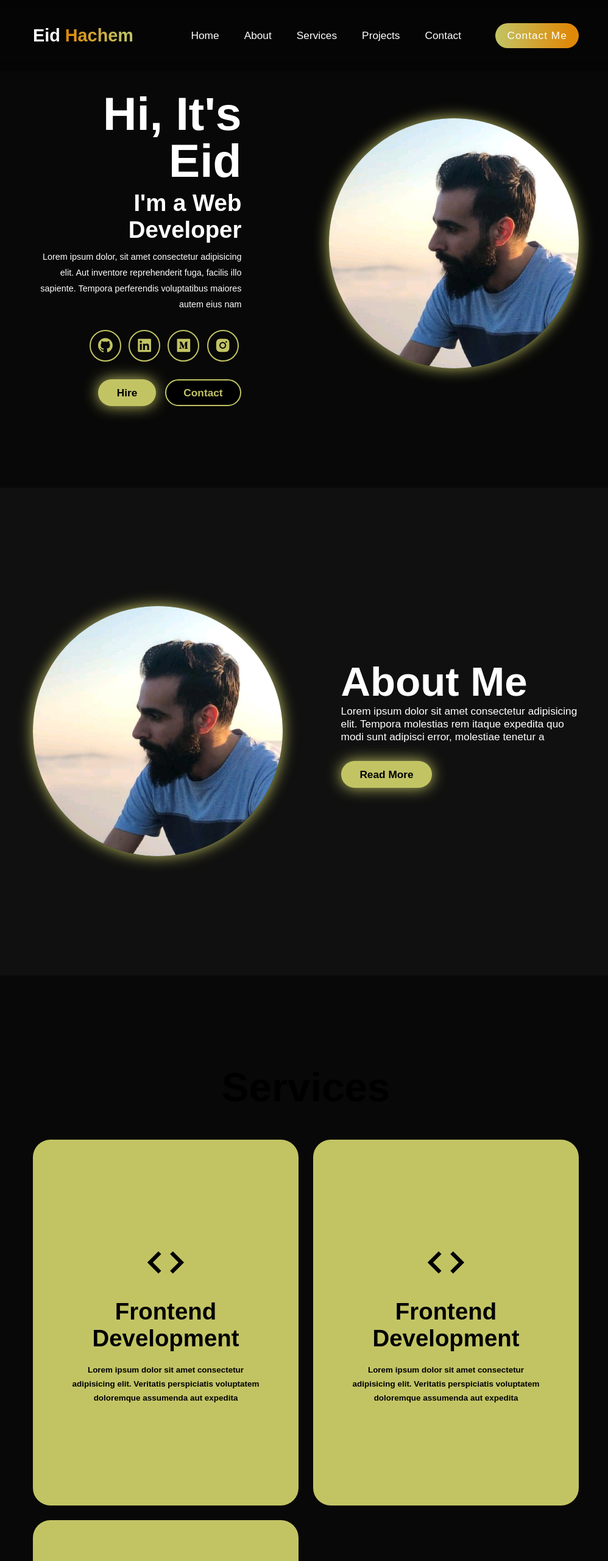
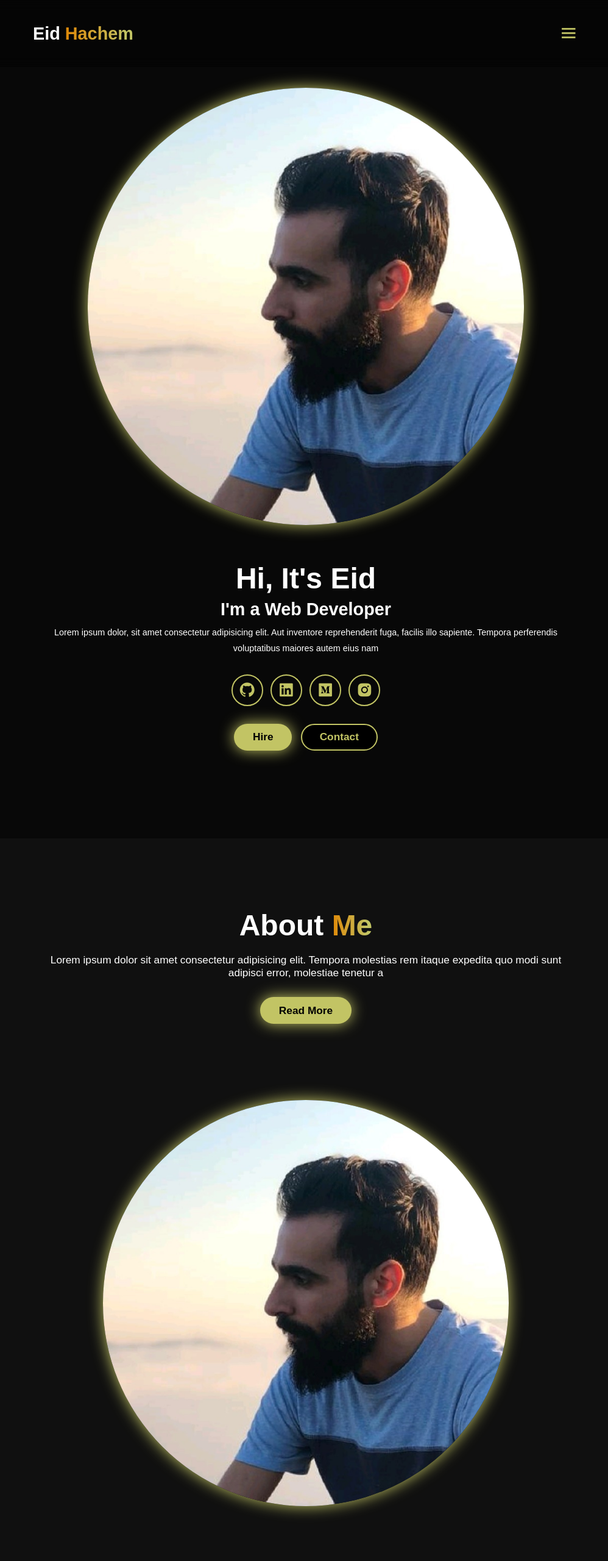
Before and after one commit to EidHachem/portfolio-website, a website built with Parcel: page src/index.html in a window 1280 px wide. Shown: the top 2560 px of the page at 61% size, without its empty margins (138-1136 px from the left). Built offline with nearby package versions, Linux system fonts and the light colour scheme; a web font is replaced by a local one.

Commit message:
Add media queries

```diff
--- a/src/assets/styles/main.scss
+++ b/src/assets/styles/main.scss
@@ -204,6 +204,12 @@ section {
   .about-content h2 {
     font-size: 7rem;
     text-align: left;
+
+    span {
+      background: linear-gradient(270deg, #c2c464 10%, #df8908 100%);
+      background-clip: text;
+      color: transparent;
+    }
   }
 
   .about-content p {
@@ -236,6 +242,10 @@ section {
 .services {
   background-color: $bg-color;
   color: #000;
+
+  h2 {
+    color: $text-color;
+  }
 }
 
 .services-container {
@@ -286,6 +296,7 @@ section {
 
 .projects {
   background-color: $secondary-bg-color;
+  padding: 1.5rem;
 }
 
 .projects-box {
@@ -389,7 +400,7 @@ section {
   text-align: center;
 }
 
-@media (max-width: 85px) {
+@media (max-width: 1285px) {
   #menu-icon {
     display: block;
   }
@@ -403,6 +414,7 @@ section {
     border-bottom-left-radius: 2rem;
     border-left: 2px solid $main-color;
     border-bottom: 2px solid $main-color;
+    display: none;
 
     a {
       display: block;
@@ -411,4 +423,87 @@ section {
       color: $text-color;
     }
   }
+
+  .navbar.active {
+    display: block;
+  }
+
+  .gradient-btn {
+    display: none;
+  }
+
+  .home {
+    flex-direction: column-reverse;
+    margin: 5rem 0;
+    gap: 5rem;
+  }
+
+  .home-content {
+    align-items: center;
+    text-align: center;
+
+    h1 {
+      font-size: 5rem;
+    }
+
+    h3 {
+      font-size: 3rem;
+    }
+  }
+
+  .home-img img {
+    width: 56vw;
+  }
+
+  .about {
+    flex-direction: column-reverse;
+    text-align: center;
+
+    .about-content h2 {
+      text-align: center;
+      margin: 2rem 0;
+      font-size: 5rem;
+    }
+
+    .about-img img {
+      width: 52vw;
+    }
+  }
+
+  .services {
+    padding: 4rem;
+  }
+
+  .projects {
+    padding: 4rem;
+  }
+
+  .projects-box {
+    display: block;
+  }
+
+  .project-card {
+    margin: 2rem 0;
+    padding: 2rem;
+
+    img {
+      max-width: 250px;
+    }
+  }
+
+  .contact {
+    padding: 4rem;
+  }
+
+  .contact form {
+    flex-direction: column;
+  }
+
+  .footer ul {
+    font-size: 1.5rem;
+  }
+
+  .heading {
+    font-size: 5rem;
+  }
 }
```
